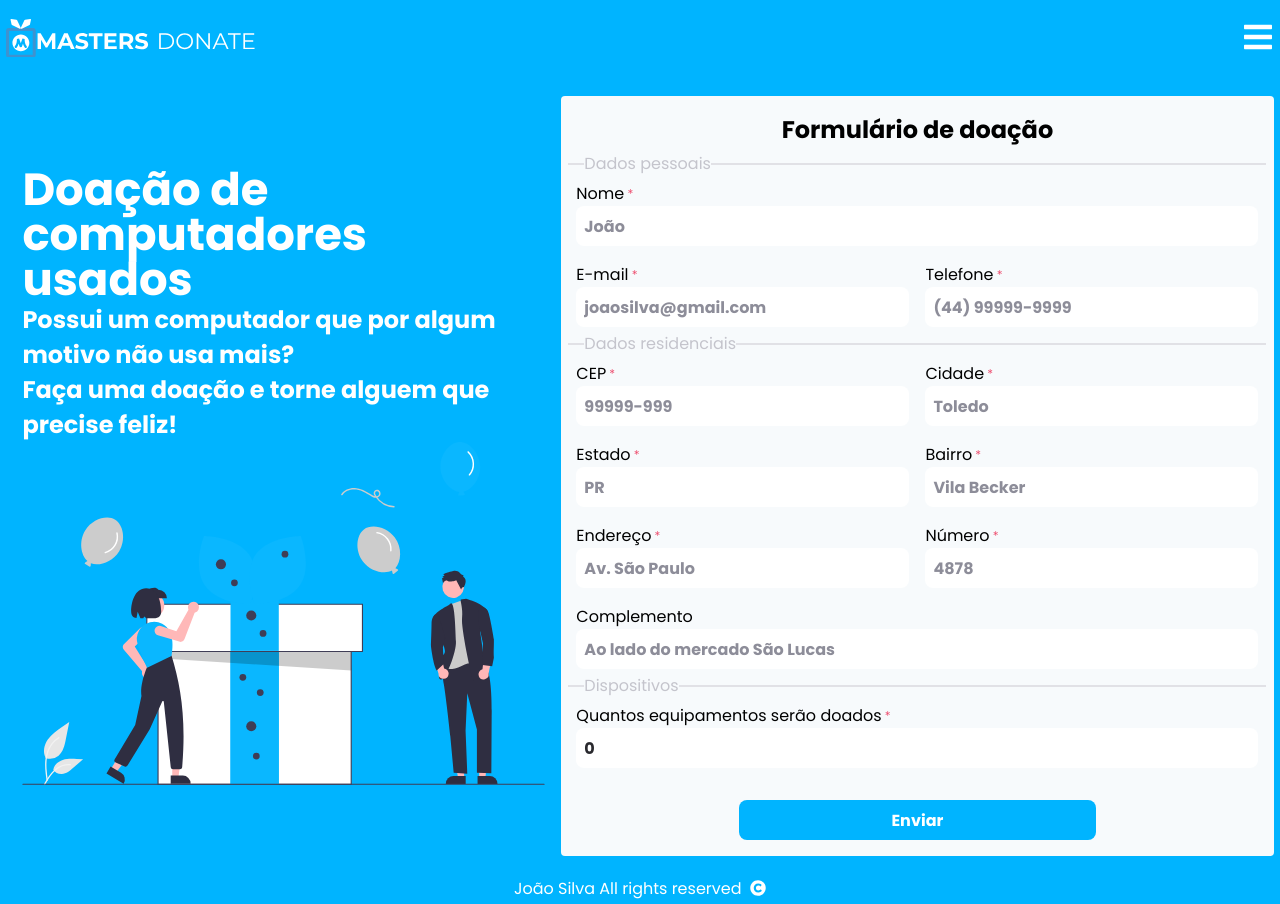
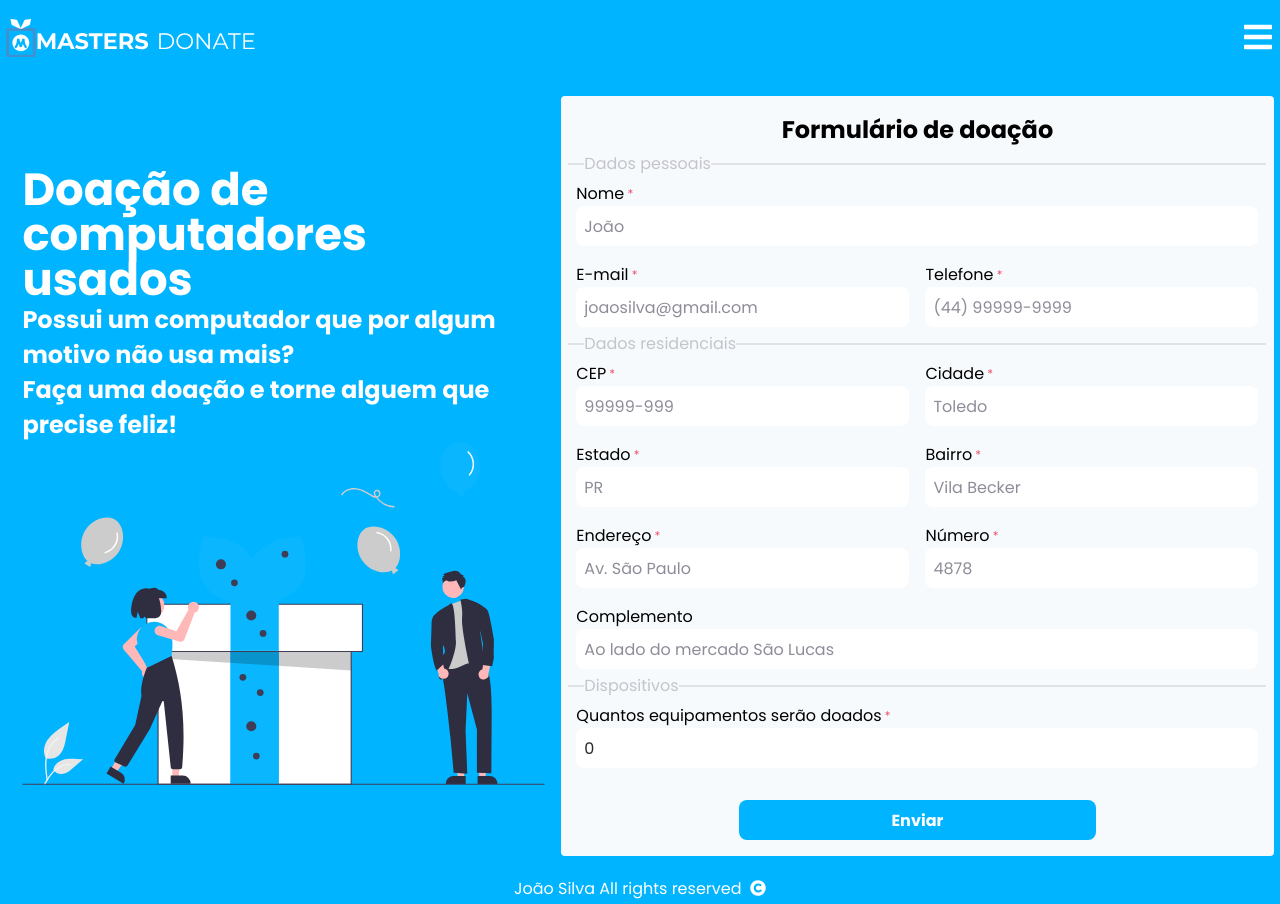
Before and after one commit to joaosilva-web/masters-donate-computers, a Next.js app: page / in a window 1280 px wide. Built offline with nearby package versions, Linux system fonts and the light colour scheme; no server answers.

Commit message:
change input font to regular instead of bold

```diff
--- a/components/Input/styles.ts
+++ b/components/Input/styles.ts
@@ -40,7 +40,7 @@ export const BaseInput = styled.input<BaseInputProps>`
   border-radius: 0.5rem;
   padding: 0.5rem;
   color: ${(props) => props.theme["gray-700"]};
-  font-weight: bold;
+  font-weight: regular;
   box-shadow: 0 0 0 2px
     ${(props) => (props.errors ? props.theme["red-300"] : "transparent")};
   transition: 0.25s ease;
```
